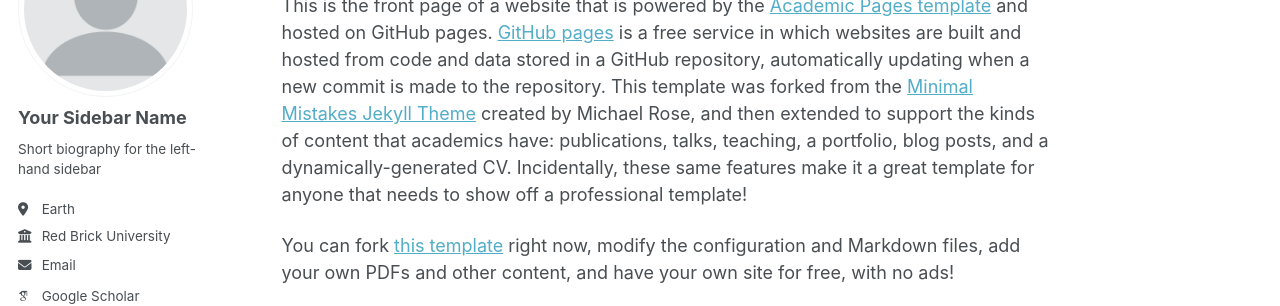
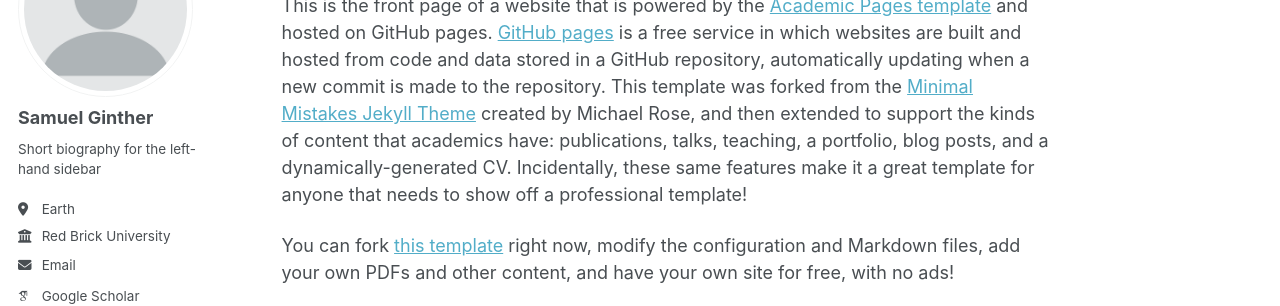
Before and after one commit to sginther12/sginther12.github.io, a Jekyll site: the page built from _pages/about.md, in a window 1280 px wide. Shown: the part 177-483 px from the top of the page. Built offline with Jekyll 4.4.1, drawn with Linux system fonts in a browser that asks for light colours; some web fonts are replaced; a script that is not in the unit is left out.

Commit message:
Update _config.yml

```diff
--- a/_config.yml
+++ b/_config.yml
@@ -24,7 +24,7 @@ repository               : "sginther12/sginther12.github.io"
 author:
   # Biographic information
   avatar           : "profile.png"
-  name             : "Your Sidebar Name"
+  name             : "Samuel Ginther"
   pronouns         : # example: "she/her"
   bio              : "Short biography for the left-hand sidebar"
   location         : "Earth"
```
